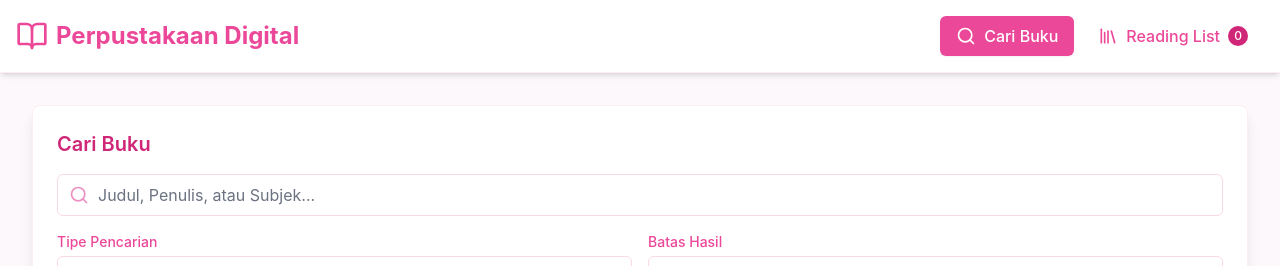
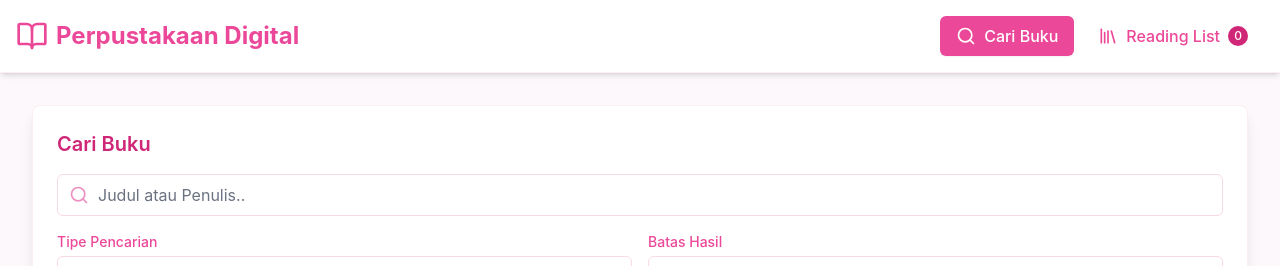
Before and after one commit to 7refisa/uts-pemweb-123140126, a React (Vite) app: page / in a window 1280 px wide. Shown: the top 266 px of the page. Built offline with nearby package versions, Linux system fonts and the light colour scheme.

Commit message:
Update filter cari buku

```diff
--- a/src/components/SearchBar.jsx
+++ b/src/components/SearchBar.jsx
@@ -26,7 +26,7 @@ const SearchBar = ({ onSearch, isLoading }) => {
           type="text"
           value={searchTerm}
           onChange={(e) => setSearchTerm(e.target.value)}
-          placeholder="Judul, Penulis, atau Subjek..."
+          placeholder="Judul atau Penulis.."
           required
           className="w-full pl-10 pr-4 py-2 rounded-md border border-pink-200 focus:outline-none focus:ring-2 focus:ring-pink-400"
         />
```
